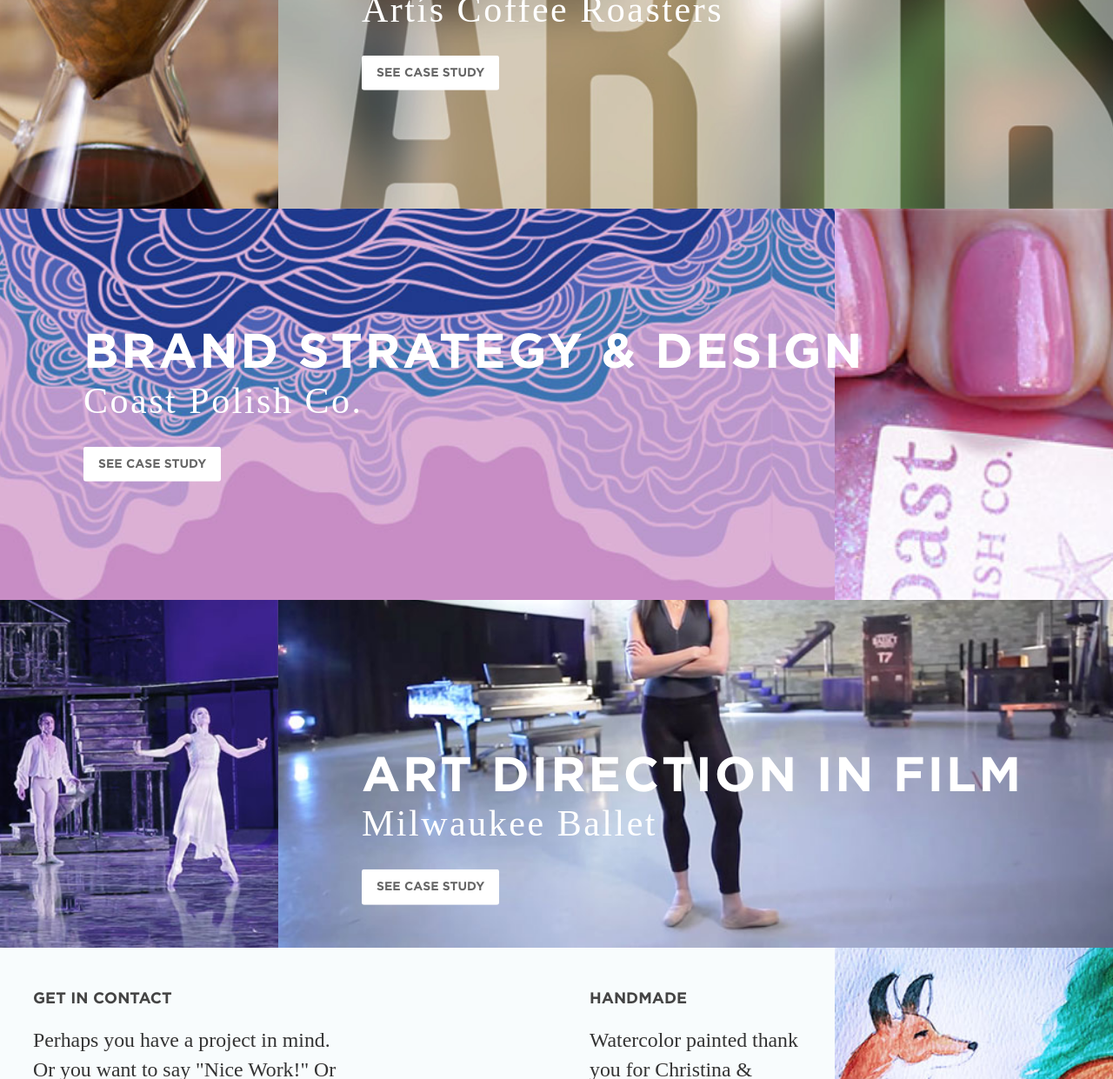
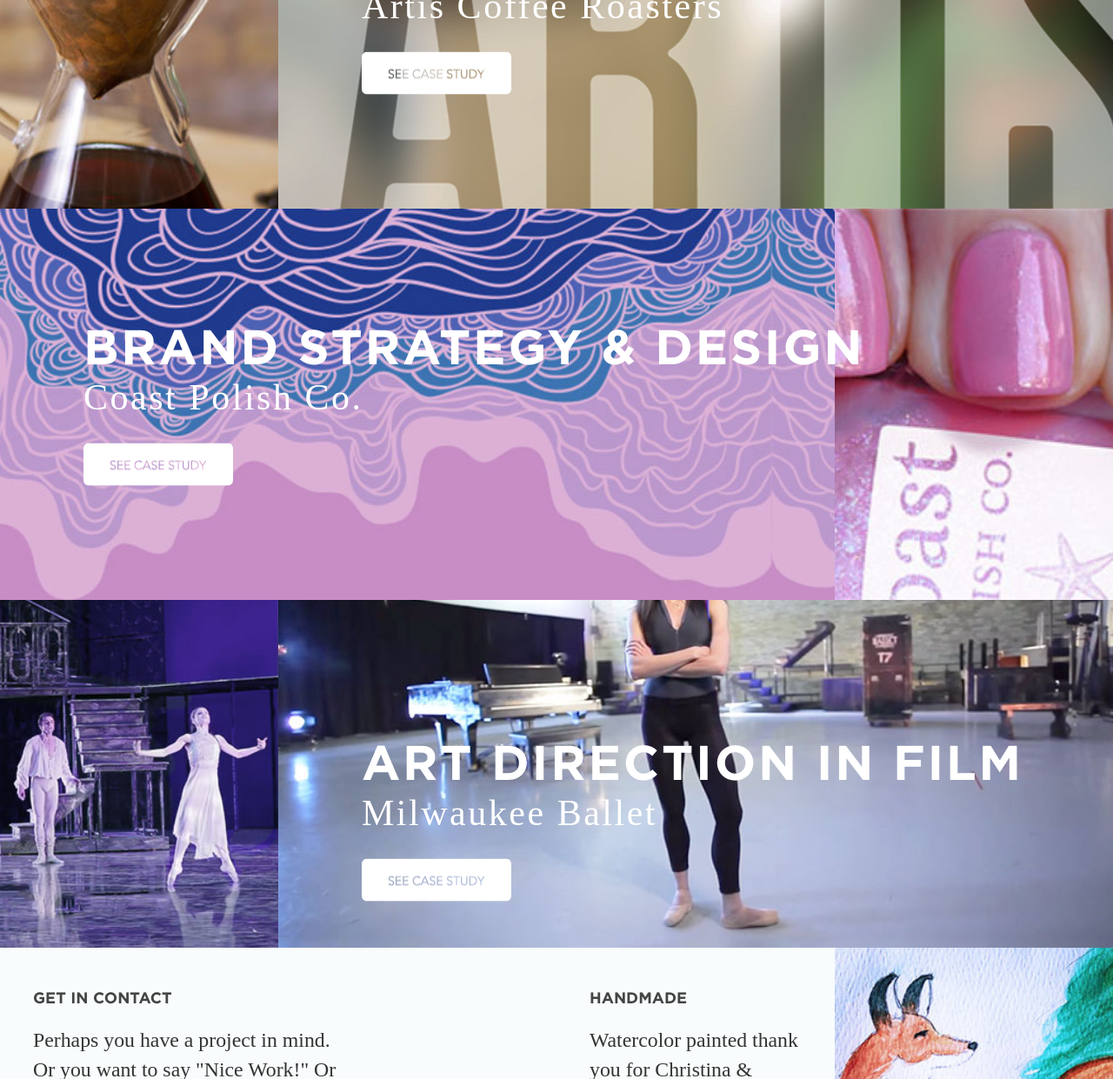
Before and after one commit to kjpociask/patronsainte, a website: page case-studies.html in a window 1280 px wide. Shown: the part 743-1984 px from the top of the page at 87% size. Drawn offline with Linux system fonts and the light colour scheme; a script that the page names is missing.

Commit message:
punch outs

```diff
--- a/case-studies.html
+++ b/case-studies.html
@@ -43,7 +43,7 @@
         <div class="pad">
           <h1 class="gotham upcase">Creative Direction</h1>
           <h2 class="">Art&iacute;s Coffee Roasters</h2>
-          <a href="/case-studies/artis.html" class="btn btn-lg btn-light upcase gotham">See Case Study</a>
+          <a href="/case-studies/artis.html" class="btn btn-lg btn-light upcase gotham"></a>
         </div>
       </div>
     </div>
@@ -53,7 +53,7 @@
         <div class="pad">
           <h1 class="gotham upcase" style="white-space: nowrap; z-index: 2;">Brand Strategy &amp; Design</h1>
           <h2 class="">Coast Polish Co.</h2>
-          <a href="/case-studies/coast.html" class="btn btn-lg btn-light upcase gotham">See Case Study</a>
+          <a href="/case-studies/coast.html" class="btn btn-lg btn-light upcase gotham"></a>
         </div>
       </div>
       <div class="col-md-3 col-sm-3 bigbg tall" style="background-image: url(img/caselanding_bottle.jpg)">
@@ -67,7 +67,7 @@
         <div class="pad">
           <h1 class="gotham upcase">Art Direction in Film</h1>
           <h2 class="">Milwaukee Ballet</h2>
-          <a href="/case-studies/milwaukee-ballet.html" class="btn btn-lg btn-light upcase gotham">See Case Study</a>
+          <a href="/case-studies/milwaukee-ballet.html" class="btn btn-lg btn-light upcase gotham"></a>
         </div>
       </div>
     </div>
--- a/scss/application.scss
+++ b/scss/application.scss
@@ -389,8 +389,7 @@
 }
 
 .btn-light {
-  background-color: #FFF;
-  font-size: 1em;
-  border-radius: 3px;
-  color: #666;
+  background-image: url(../img/btn_casestudy.png);
+  height: 49px;
+  width: 172px;
 }
```
Also changed, not shown: css/application.css, img/btn_casestudy.jpg (added), img/btn_casestudy.png (added).
